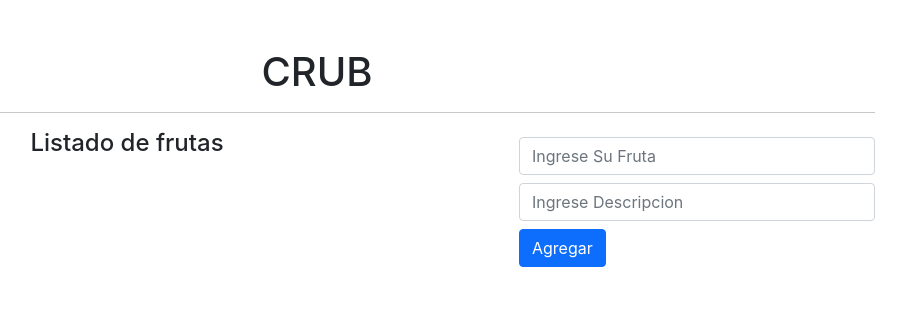
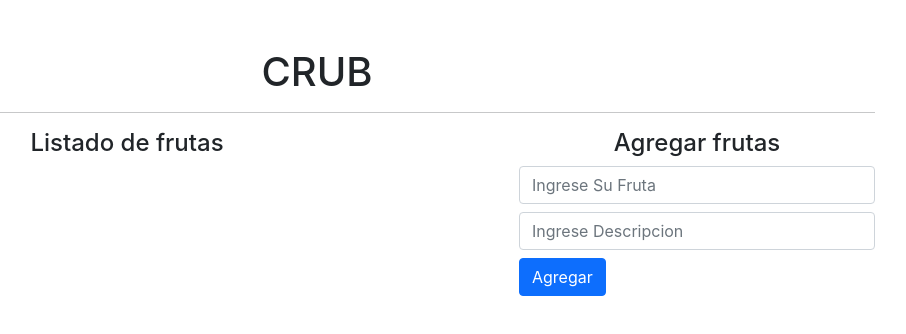
Before and after one commit to JSebas-Amaya94/fundamentos_react_DW_V2, a React (Create React App) app in the folder fundamentos/: page / in a window 1280 px wide. Shown: the top 334 px of the page, without its empty margins (323-1229 px from the left). Built offline with nearby package versions, Linux system fonts and the light colour scheme.

Commit message:
Aprendiendo React v2 - REPARAMOS BUGS Y AÑADIMOS AVISOS

```diff
--- a/fundamentos/src/components/Form.jsx
+++ b/fundamentos/src/components/Form.jsx
@@ -1,22 +1,24 @@
 import { nanoid } from "nanoid";
-import React from "react";
+import React, { useEffect } from "react" ;
 
 const Form = () => {
   const [fruta, setFruta] = React.useState("");
   const [descripcion, setDescripcion] = React.useState("");
   const [listafrutas, setListaFrutas] = React.useState([]);
   const [id, setId] = React.useState ('');
+  const [modoEdicion, setModoEdicion] = React.useState(false);
+  const [error, setError] = React.useState(null);
 
   const guardarFrutas = (e) => {
     e.preventDefault();
 
     if (!fruta.trim()) {
-      alert("Digite la fruta");
+      setError("Digite la fruta");
       return;
     }
 
     if (!descripcion.trim()) {
-      alert("Digite la descripcion");
+      setError("Digite la descripcion");
       return
     }
 
@@ -32,11 +34,39 @@ const Form = () => {
     e.target.reset();
     setFruta("");
     setDescripcion("");
+    setError(null);
   };
 
 const editar = item => {
   setFruta(item.nombreFruta);
   setDescripcion(item.nombreDescripcion);
+  setModoEdicion(true);
+  setId(item.id);
+}
+
+const editarFrutas = e => {
+  e.preventDefault();
+
+  if (!fruta.trim()) {
+    setError("Digite la fruta");
+    return;
+  }
+
+  if (!descripcion.trim()) {
+    setError("Digite la descripcion");
+    return
+  }
+
+  const arrayEditado= listafrutas.map(
+    item => item.id ===id ? {id:id,nombreFruta:fruta,nombreDescripcion:descripcion}: item
+  )
+
+  setListaFrutas(arrayEditado);
+  setFruta('');
+  setDescripcion('');
+  setId('');
+  setModoEdicion(false);
+  setError(null);
 }
 
 const eliminaritem = id => {
@@ -44,7 +74,15 @@ const eliminaritem = id => {
   setListaFrutas(aux)
 };
 
-  return (
+const cancelar = () => {
+  setModoEdicion(false);
+  setFruta('');
+  setId('');
+  setDescripcion('');
+  setError(null);
+}
+
+return (
     <div>
       <h1 className="text-center">CRUB</h1>
       <hr />
@@ -69,8 +107,15 @@ const eliminaritem = id => {
           </ul>
         </div>
         <div className="col-4">
-          <h4 className="text-center"></h4>
-          <form onSubmit={guardarFrutas}>
+          <h4 className="text-center">
+            {
+              modoEdicion ? 'Editar fruta' : 'Agregar frutas'
+            }
+          </h4>
+          <form onSubmit={modoEdicion ? editarFrutas: guardarFrutas}>
+            {
+              error ? <span className="text-danger">{error}</span> : null
+            }
             <input
               className="form-control mb-2"
               type="text"
@@ -85,9 +130,29 @@ const eliminaritem = id => {
               onChange={(e) => setDescripcion(e.target.value)}
               value={ descripcion}
             />
-            <button className="btn btn-primary btn-block" type="submit">
+
+            {
+              modoEdicion ?
+              (
+                <>
+                  <button
+                    className="btn btn-warning btn-block"
+                    type="submit">
+                      Editar
+                  </button>
+                  <button
+                    className="btn btn-dark btn-block"
+                    type="submit"
+                    onClick={() => cancelar()}>
+                     Cancelar
+                  </button>
+                </>
+              )
+              :
+              <button className="btn btn-primary btn-block" type="submit">
               Agregar
-            </button>
+              </button>
+            }
           </form>
         </div>
       </div>
```
